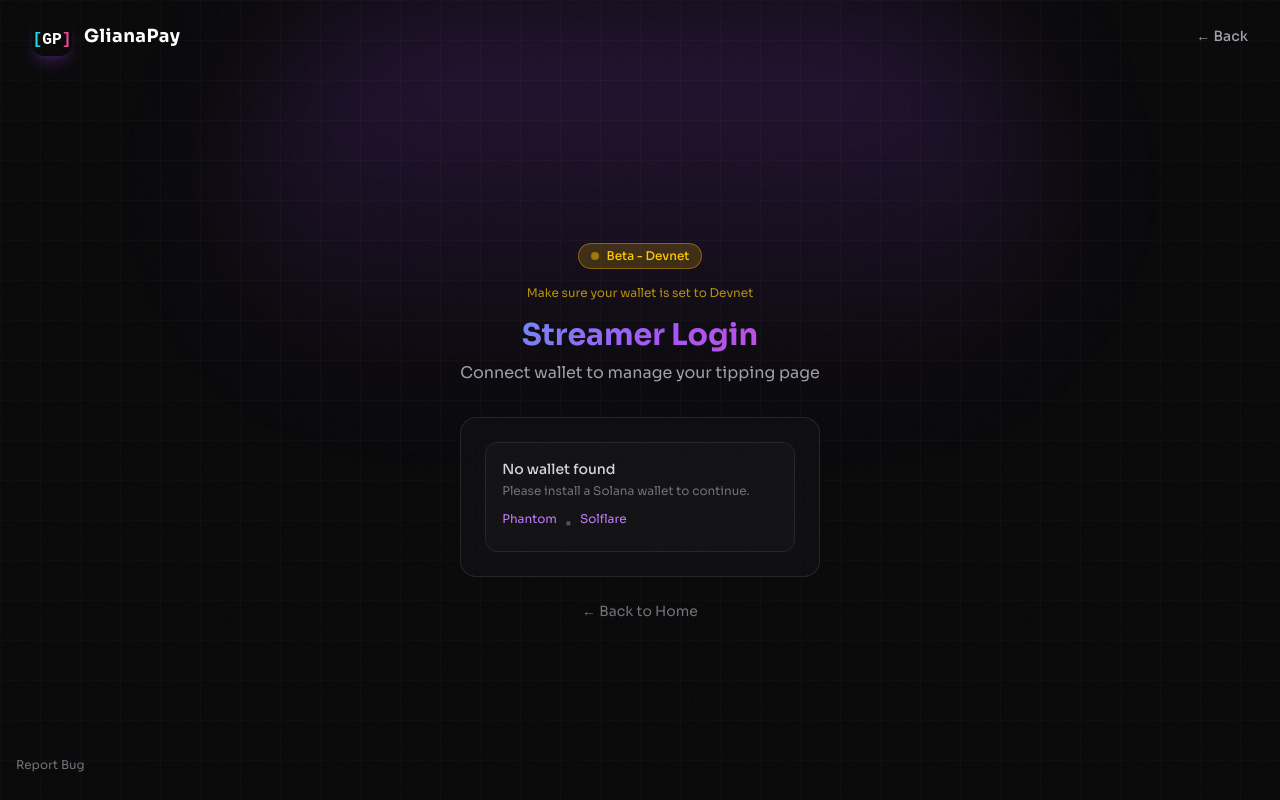
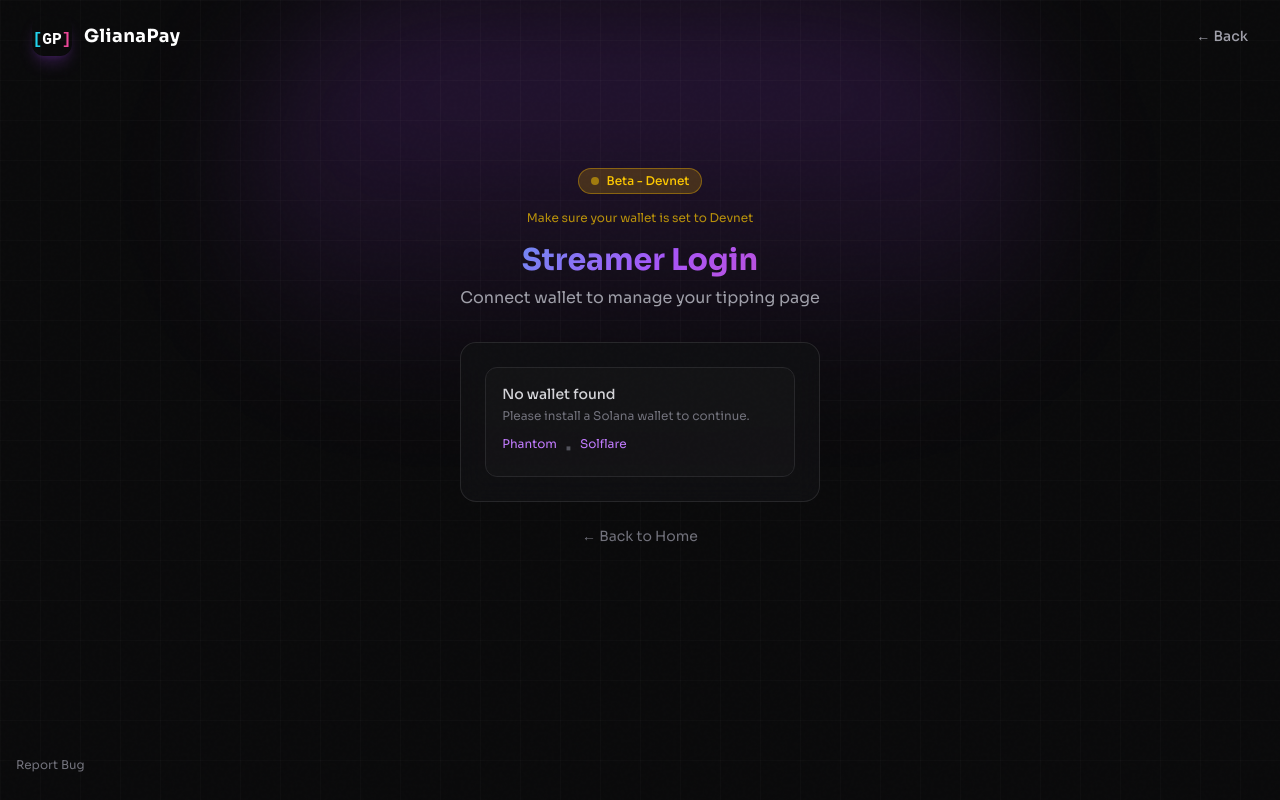
Before and after one commit to Gliana-Labs/gliana-pay-web, a SvelteKit app: page /login in a window 1280 px wide. Built offline with nearby package versions, Linux system fonts and the light colour scheme.

Commit message:
style: use optical top-weighted centering for login card instead of absolute vertical center

```diff
--- a/src/routes/login/+page.svelte
+++ b/src/routes/login/+page.svelte
@@ -301,7 +301,7 @@
       <a href="/" class="text-zinc-400 hover:text-white text-sm font-medium transition-colors">← Back</a>
     </div>
 
-    <div class="relative z-10 max-w-xl mx-auto px-4 pt-4 sm:pt-6 pb-8 flex-1 flex flex-col justify-center min-h-[calc(100vh-80px)] md:min-h-0">
+    <div class="relative z-10 max-w-xl mx-auto px-4 pt-12 md:pt-24 pb-8 flex-1">
       <!-- Beta Badge -->
       <div class="flex justify-center mb-4">
         <div class="flex items-center gap-2 px-3 py-1 bg-yellow-500/20 border border-yellow-500/40 rounded-full">
```
